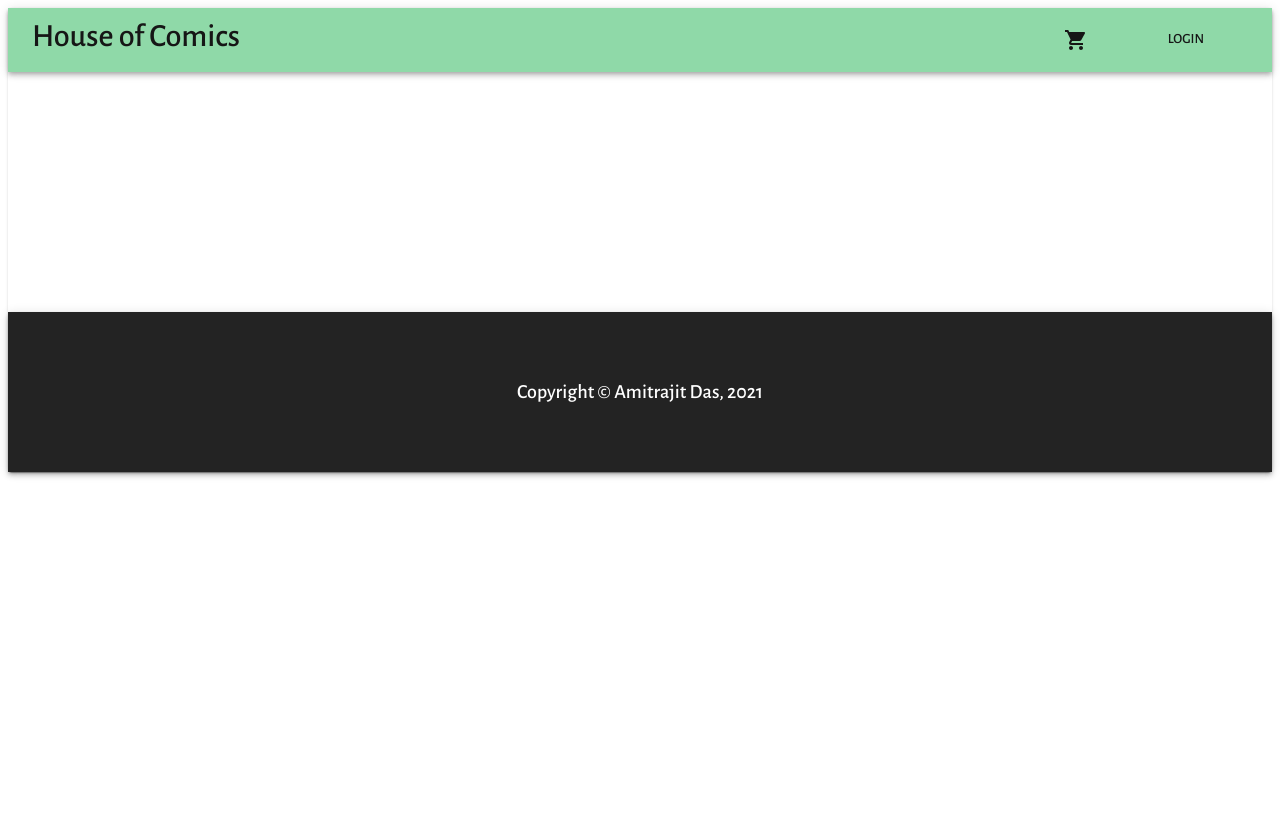
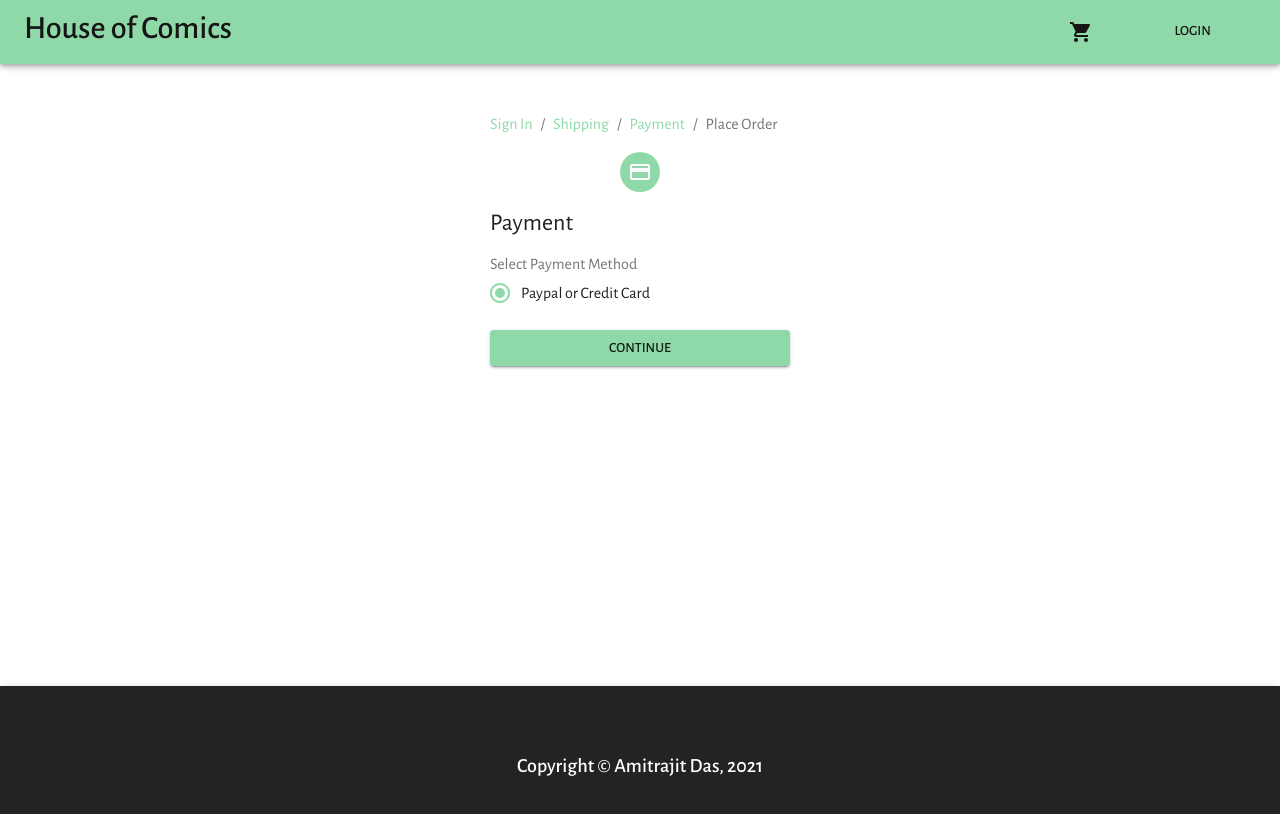
Before and after one commit to AmitrajitDas/House-of-Comics, a React (Create React App) app in the folder client/: page /payment in a window 1280 px wide. Shown: the top 814 px of the page. Built offline with nearby package versions, Linux system fonts and the light colour scheme.

Commit message:
fixed a small bug in breadcrumbs

```diff
--- a/client/src/App.js
+++ b/client/src/App.js
@@ -13,6 +13,7 @@ import LoginScreen from './screens/loginscreen/LoginScreen'
 import SignupScreen from './screens/signupscreen/SignupScreen'
 import ProfileScreen from './screens/profilescreen/ProfileScreen'
 import ShippingScreen from './screens/shippingscreen/ShippingScreen'
+import PaymentScreen from './screens/paymentscreen/PaymentScreen'
 
 const App = () => {
 
@@ -45,6 +46,7 @@ const App = () => {
             <Route path='/signup' component={SignupScreen} />
             <Route path='/profile' component={ProfileScreen} />
             <Route path='/shipping' component={ShippingScreen} />
+            <Route path='/payment' component={PaymentScreen} />
           </Switch>
         </Container>
         <Footer />
--- a/client/src/components/checkout/CheckOutSteps.js
+++ b/client/src/components/checkout/CheckOutSteps.js
@@ -27,7 +27,7 @@ const CheckOutSteps = ({ step1, step2, step3, step4 }) => {
                         Payment
                     </Link>
                 ) : (
-                    <span>Sign in</span>
+                    <span>Payment</span>
                 )}
                 {step4 ? (
                     <Link href='/placeorder'>
--- a/client/src/screens/shippingscreen/ShippingScreen.js
+++ b/client/src/screens/shippingscreen/ShippingScreen.js
@@ -23,7 +23,7 @@ import CheckOutSteps from '../../components/checkout/CheckOutSteps'
 import { saveShippingAddressAction } from '../../redux/actions/cartAction'
 import { useStyles } from './styles';
 
-const LoginScreen = ({ location, history }) => {
+const ShippingScreen = ({ location, history }) => {
 
     const classes = useStyles()
     const dispatch = useDispatch()
@@ -119,4 +119,4 @@ const LoginScreen = ({ location, history }) => {
   );
 }
 
-export default LoginScreen
+export default ShippingScreen
```
